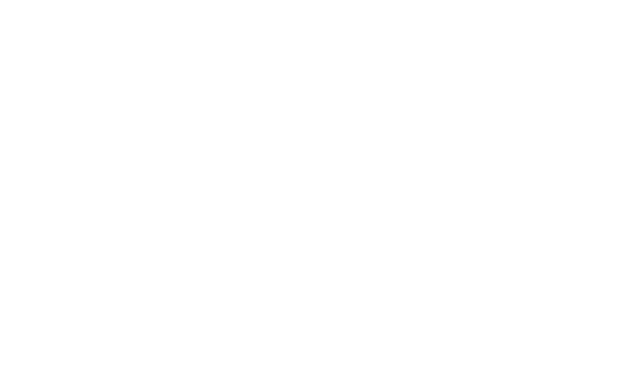
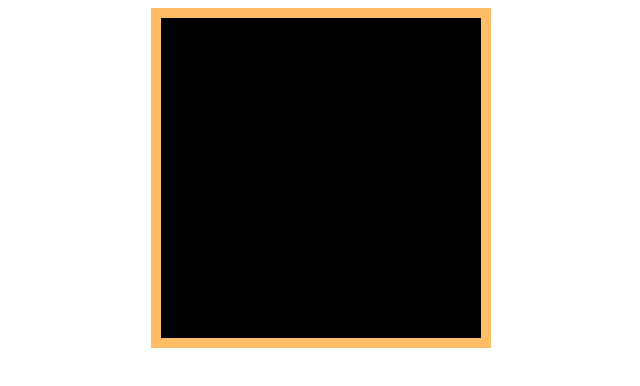
Before and after one commit to tepp12/etch-a-sketch, a plain HTML site: page index.html in a window 1280 px wide. Shown: the whole page, without its empty margins (319-959 px from the left). Drawn offline with Linux system fonts and the light colour scheme.

Commit message:
add stupid squares
stupid yet stupider

```diff
--- a/script.js
+++ b/script.js
@@ -1,10 +1,19 @@
-const container = document.querySelector("#container")
+const container = document.querySelector("#container");
 
-divAmount = 256
-gridSize = Math.sqrt(divAmount)
+//later change divAmount to a custom var
+divAmount = 16*16;
+gridSize = Math.sqrt(divAmount);
 
 for (let i = 0; divAmount > i; i++){
     let myDiv = document.createElement("div")
     myDiv.classList.add("square")
     container.appendChild(myDiv)
+};
+
+const square = document.querySelectorAll(".square");
+
+square.forEach(el => el.addEventListener("mouseenter", event =>
+{
+    event.target.style.backgroundColor = "white"
 }
+))
--- a/style.css
+++ b/style.css
@@ -1,9 +1,15 @@
 #container {
+    margin: auto;
+    padding: 10px;
     display:flex;
-    background-color: red;
+    background-color: rgba(255, 149, 10, 0.623);
     flex-direction: row;
+    flex-wrap: wrap;
+    width:320px;
 }
 
 .square {
+    padding: 10px;
     background-color: black;
+    flex-basis:6,25%
 }
```
